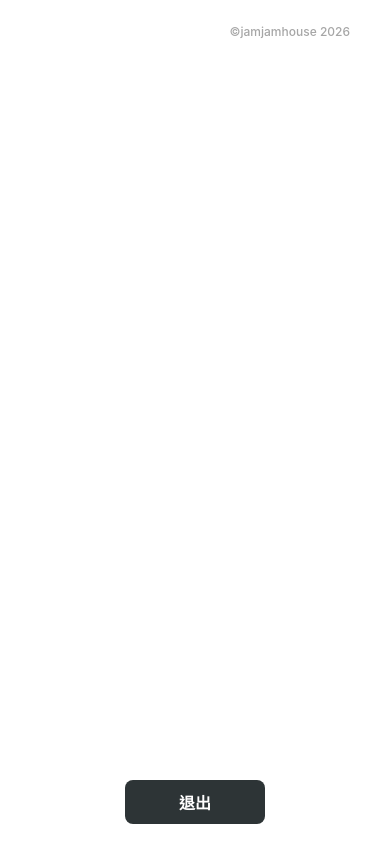
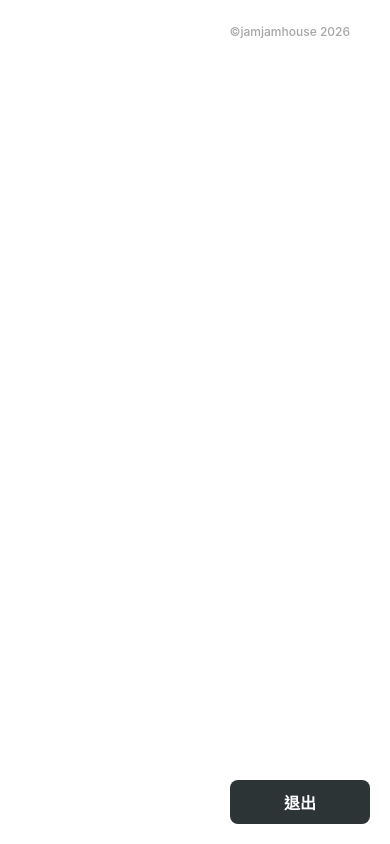
Before and after one commit to ChrisChow074/JamCardWeb, a plain HTML site: page index.html in a window 390 px wide. Both pictures are taken after a click on the button "截圖模式". Drawn offline with Linux system fonts and the light colour scheme.

Commit message:
exit button change

```diff
--- a/index.html
+++ b/index.html
@@ -389,9 +389,9 @@
             }
 
             .capture-exit-btn {
-                left: 50%;
-                right: auto;
-                transform: translateX(-50%);
+                position: fixed;
+                bottom: 20px;
+                right: 20px;
                 max-width: 140px;
             }
         }
```
